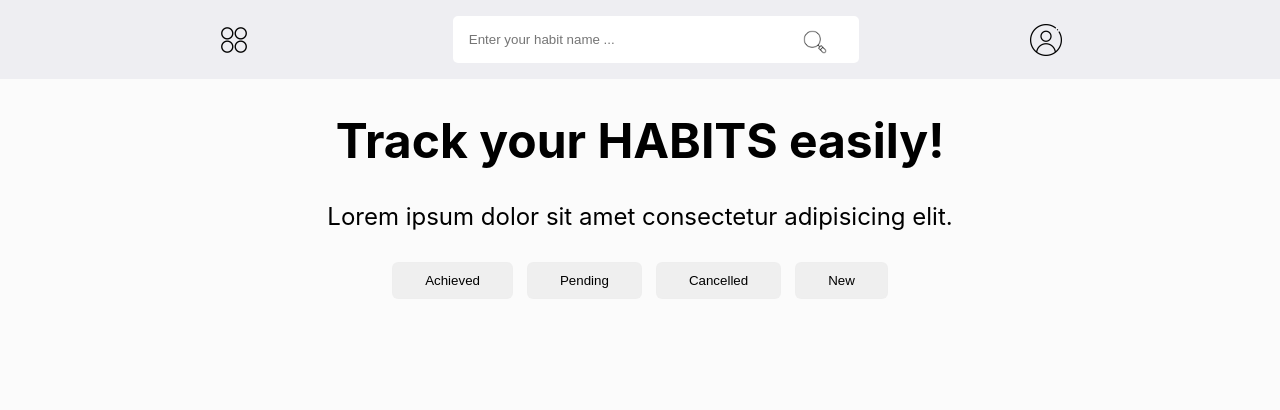
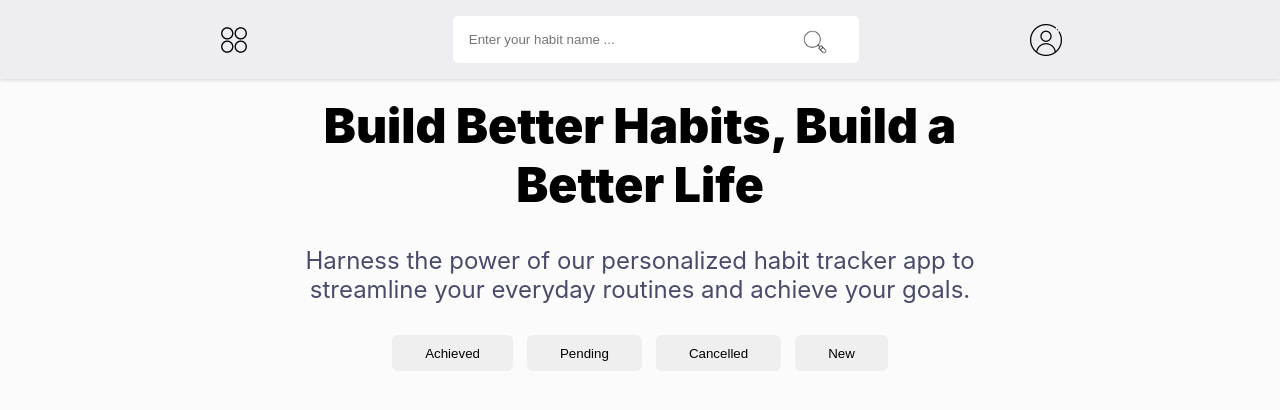
Before and after one commit to abodaa/habits-tracker, a React (Create React App) app in the folder client/: page / in a window 1280 px wide. Shown: the top 410 px of the page. Built offline with nearby package versions, Linux system fonts and the light colour scheme.

Commit message:
header font size change

```diff
--- a/client/src/App.js
+++ b/client/src/App.js
@@ -21,9 +21,10 @@ export default function App() {
 
       {/* Header */}
       <header className="App-header">
-        <h1>Track your HABITS easily!</h1>
+        <h1>Build Better Habits, Build a Better Life</h1>
         <p>
-          Lorem ipsum dolor sit amet consectetur adipisicing elit.
+          Harness the power of our personalized habit tracker app to streamline
+          your everyday routines and achieve your goals.
         </p>
       </header>
 
--- a/client/src/index.css
+++ b/client/src/index.css
@@ -18,6 +18,11 @@ margin: auto;
   justify-content: space-evenly;
   padding: 1rem;
   background-color: 	#eeeef2;
+  box-shadow: rgba(0, 0, 0, 0.16) 0px 1px 4px;
+  position: fixed;
+  top: 0;
+  right: 0;
+  left: 0;
 }
 .input-container{
   position: relative;
@@ -44,15 +49,21 @@ margin: auto;
   width: 2rem;
 }
 
-
+.App-header{
+  margin: auto;
+  margin-top: 6rem;
+  width: 60%;
+}
 .App-header :first-child{
   text-align: center;
   font-size: 3rem;
+  font-weight: 900
 }
 .App-header :nth-child(2){
   text-align: center;
   margin: auto;
   font-size: 1.5rem;
+  color: #484b6a;
 
 }
 .filter-buttons{
```
